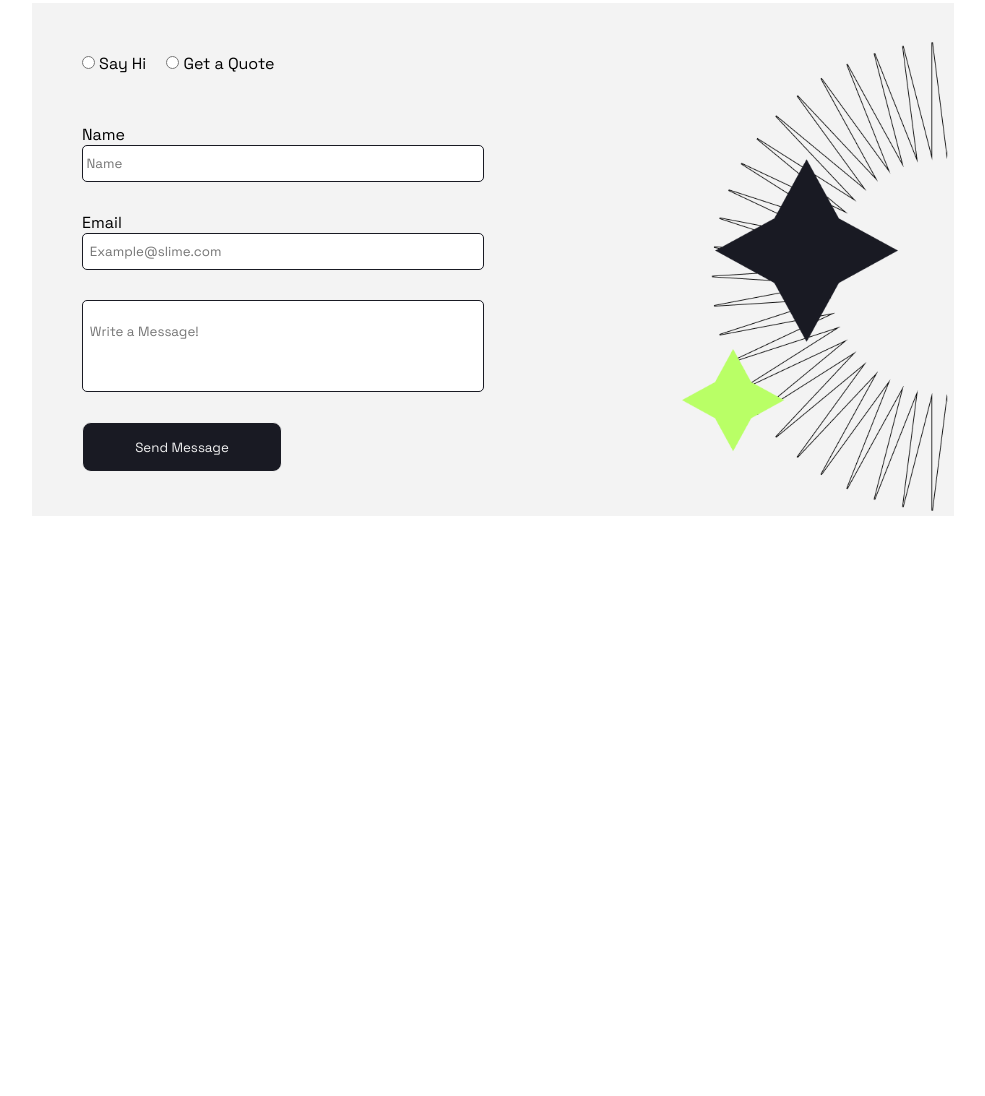
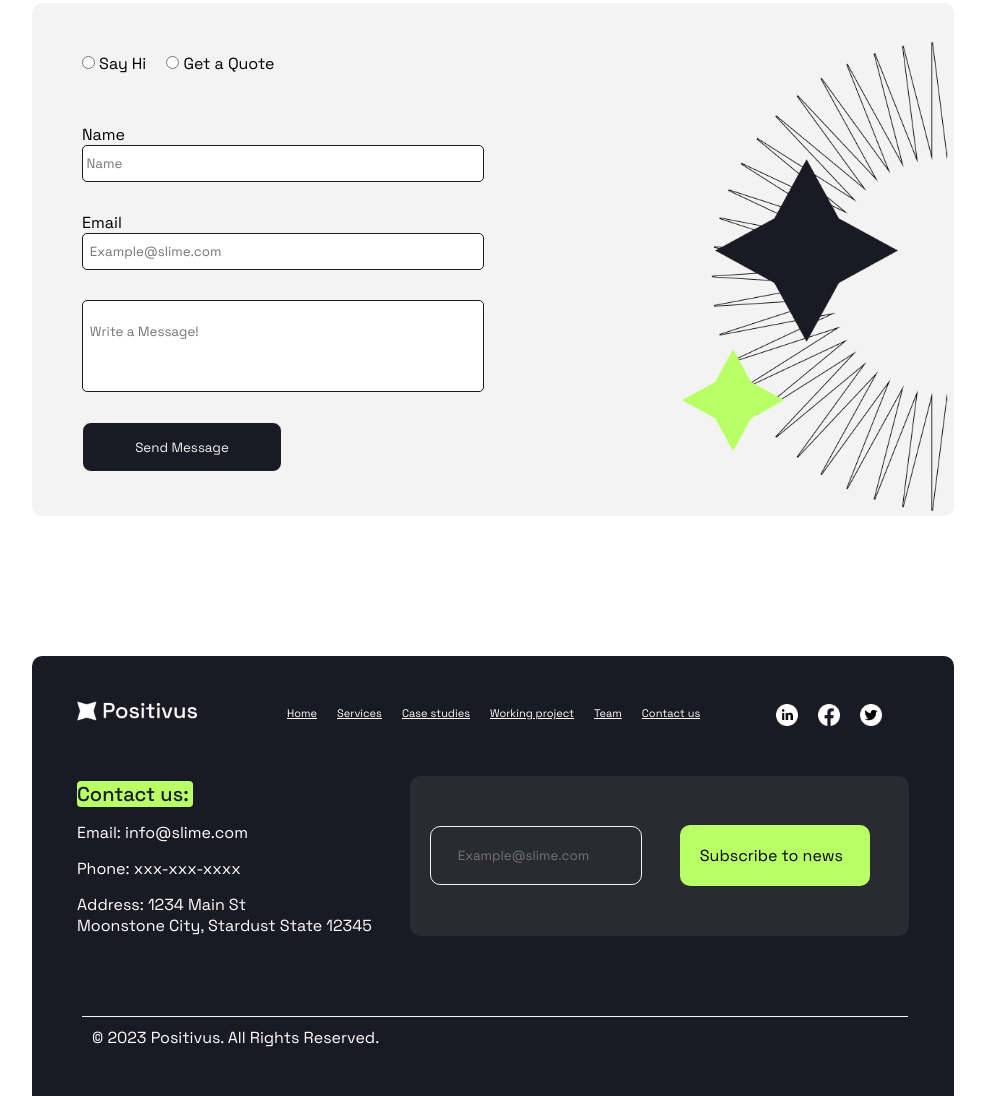
Before and after one commit to zaenuril/Clone-Web, a website: page index.html in a window 1280 px wide. Shown: the part 3667-4763 px from the top of the page, without its empty margins (108-1093 px from the left). Before the commit the page ends 4183 px from the top, so only its background shows below. Drawn offline with Linux system fonts and the light colour scheme.

Commit message:
perubahan kecil

```diff
--- a/index.html
+++ b/index.html
@@ -182,42 +182,42 @@
                 <h4>John Smith</h4>
                 <p class="body-ceo">CEO and Founder</p>
                 <img class="img-2" src="assets/Social icon.png" alt="social">
-                <p>10+ years of experience in digital marketing. Expertise in SEO, PPC, and content strategy</p>
+                <p class="text-arc">10+ years of experience in digital marketing. Expertise in SEO, PPC, and content strategy</p>
             </div>
             <div class="body-group">
                 <img class="img-1" src="assets/Picture.png" alt="picture">
                 <h4>John Smith</h4>
                 <p class="body-ceo">CEO and Founder</p>
                 <img class="img-2" src="assets/Social icon.png" alt="social">
-                <p>10+ years of experience in digital marketing. Expertise in SEO, PPC, and content strategy</p>
+                <p class="text-arc">10+ years of experience in digital marketing. Expertise in SEO, PPC, and content strategy</p>
             </div>
             <div class="body-group">
                 <img class="img-1" src="assets/Picture.png" alt="picture">
                 <h4>John Smith</h4>
                 <p class="body-ceo">CEO and Founder</p>
                 <img class="img-2" src="assets/Social icon.png" alt="social">
-                <p>10+ years of experience in digital marketing. Expertise in SEO, PPC, and content strategy</p>
+                <p class="text-arc">10+ years of experience in digital marketing. Expertise in SEO, PPC, and content strategy</p>
             </div>
             <div class="body-group">
                 <img class="img-1" src="assets/Picture.png" alt="picture">
                 <h4>John Smith</h4>
                 <p class="body-ceo">CEO and Founder</p>
                 <img class="img-2" src="assets/Social icon.png" alt="social">
-                <p>10+ years of experience in digital marketing. Expertise in SEO, PPC, and content strategy</p>
+                <p class="text-arc">10+ years of experience in digital marketing. Expertise in SEO, PPC, and content strategy</p>
             </div>
             <div class="body-group">
                 <img class="img-1" src="assets/Picture.png" alt="picture">
                 <h4>John Smith</h4>
                 <p class="body-ceo" >CEO and Founder</p>
                 <img class="img-2" src="assets/Social icon.png" alt="social">
-                <p>10+ years of experience in digital marketing. Expertise in SEO, PPC, and content strategy</p>
+                <p class="text-arc">10+ years of experience in digital marketing. Expertise in SEO, PPC, and content strategy</p>
             </div>
             <div class="body-group">
                 <img class="img-1" src="assets/Picture.png" alt="picture">
                 <h4>John Smith</h4>
                 <p class="body-ceo">CEO and Founder</p>
                 <img class="img-2" src="assets/Social icon.png" alt="social">
-                <p>10+ years of experience in digital marketing. Expertise in SEO, PPC, and content strategy</p>
+                <p class="text-arc">10+ years of experience in digital marketing. Expertise in SEO, PPC, and content strategy</p>
             </div>
         </section>
 
@@ -270,5 +270,53 @@
         <!-- CONTACT ME -->
 
        <!-- SUB HEADING -->
+
+       <!-- FOOTER -->
+
+        <footer class="footer">
+            <div class="footer-left">
+                <img src="assets/Logo.png" alt="Logo Footer">
+                <div class="nav-footer">
+                    <ul>
+                        <li><a href="#home">Home</a></li>
+                        <li><a href="#services">Services</a></li>
+                        <li><a href="#case">Case studies</a></li>
+                        <li><a href="#owp">Working project</a></li>
+                        <li><a href="#team">Team</a></li>
+                        <li><a href="#contact">Contact us</a></li>
+                    </ul>
+                </div>
+            </div>
+
+            <div class="footer-right">
+                <div class="footer-social">
+                    <img src="assets/linkedin.png" alt="linkedin">
+                    <img src="assets/Facebook icon.png" alt="facebook">
+                    <img src="assets/twitter.png" alt="twitter">
+                </div>
+            </div>
+
+            <div class="footer-body">
+                <h3>Contact us:</h3>
+                <p>Email: info@slime.com</p>
+                <p>Phone: xxx-xxx-xxxx</p>
+                <p>Address: 1234 Main St<br>
+                    Moonstone City, Stardust State 12345</p>
+            </div>
+
+            <div class="footer-input">
+                <div class="footer-email">
+                <input class="email-ftr" class="footer-btn" type="email" id="email" name="name" placeholder="  Example@slime.com" >
+                <p>Subscribe to news</p>
+                </div>
+        </footer>
+
+        <footer>
+            <div class="ftr-end">
+            <p>© 2023 Positivus. All Rights Reserved.</p>
+        </div>
+    </footer>
+
+       <!-- FOOTER -->
 </body>
 </html>
--- a/style.css
+++ b/style.css
@@ -485,6 +485,11 @@
     font-size: 13px;
 }
 
+.text-arc{
+    padding: 10px 0 0 0;
+    border-top: 1px solid #191a23;
+}
+
 .contact-us{
     display: flex;
     flex-direction: row;
@@ -511,6 +516,7 @@
     background-color: #F3F3F3;
     width: 72%;
     margin: 50px 0 0 140px;
+    border-radius: 10px;
 }
 
 .input-btn {
@@ -574,3 +580,103 @@
     width: 500px;
 
 }
+
+.footer{
+    background-color: #191A23;
+    width: 65%;
+    height: 350px;
+    margin: 140px 0 0 140px;
+    padding: 45px;
+    border-radius: 10px 10px 0 0;
+}
+
+.footer-left img{
+    width: 120px;
+}
+
+.nav-footer{
+    margin: -20px 0 0 210px;
+    font-size: 11px;
+}
+
+.nav-footer ul{
+    display: flex;
+    gap: 20px;
+    list-style-type: none;
+}
+
+.nav-footer a{
+    color: white;
+}
+
+.footer-right{
+    margin: -2% 0 0 84%;
+}
+
+.footer-social{
+    display: flex;
+    gap: 20px;
+
+}
+
+.footer-social img{
+    width: 22px;
+}
+
+.footer-body{
+    margin: 55px 0 0 0;
+    color: white;
+}
+
+.footer-body h3{
+    font-weight: 500;
+    font-size: 20px;
+    background-color: #B9FF66;
+    color: #191A23;
+    border-radius: 4px;
+    width: 14%;
+}
+
+.footer p{
+    padding: 15px 0 0 0;
+}
+
+.footer-input{
+    padding: 20px;
+    position: relative;
+    background-color: #292A32;
+    margin: 0 0 0 40%;
+    top: -160px;
+    border-radius: 10px;
+}
+
+.email-ftr{
+    position: relative;
+    top: 30px;
+    width: 170px;
+    padding: 20px;
+    background: transparent;
+    border: none;
+    border: 1px solid #f3f3f3;
+    color: white;
+    border-radius: 10px;
+}
+
+.footer-input p{
+    width: 150px;
+    background-color: #B9FF66;
+    padding: 20px;
+    position: relative;
+    margin: 0 0 0 250px;
+    top: -30px;
+    border-radius: 10px;
+    cursor: pointer;
+}
+
+.ftr-end{
+    margin: -80px 0 0 190px;
+    color: white;
+    padding: 10px;
+    border-top: 1px solid #f3f3f3;
+    width: 63%;
+}
```
Also changed, not shown: assets/Facebook icon.png (added), assets/Logo.png (added), assets/linkedin.png (added), assets/twitter.png (added).
